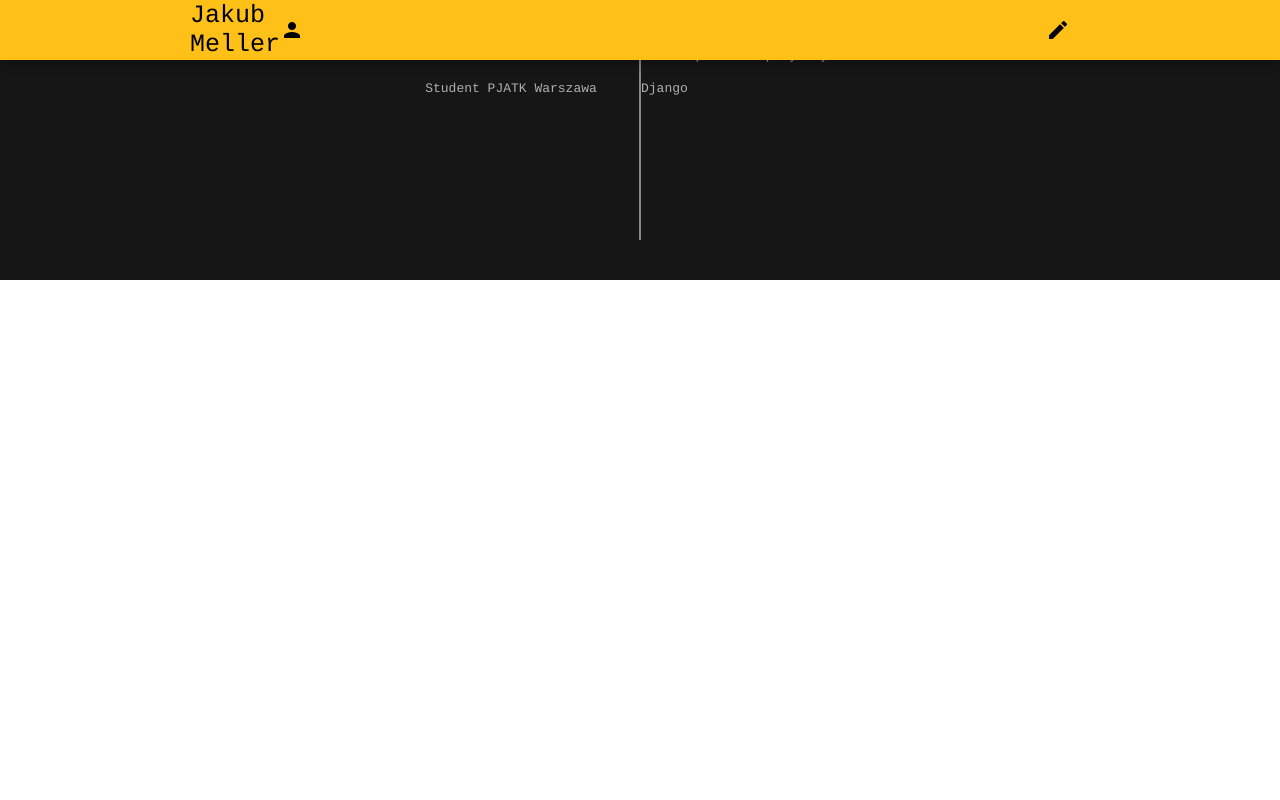
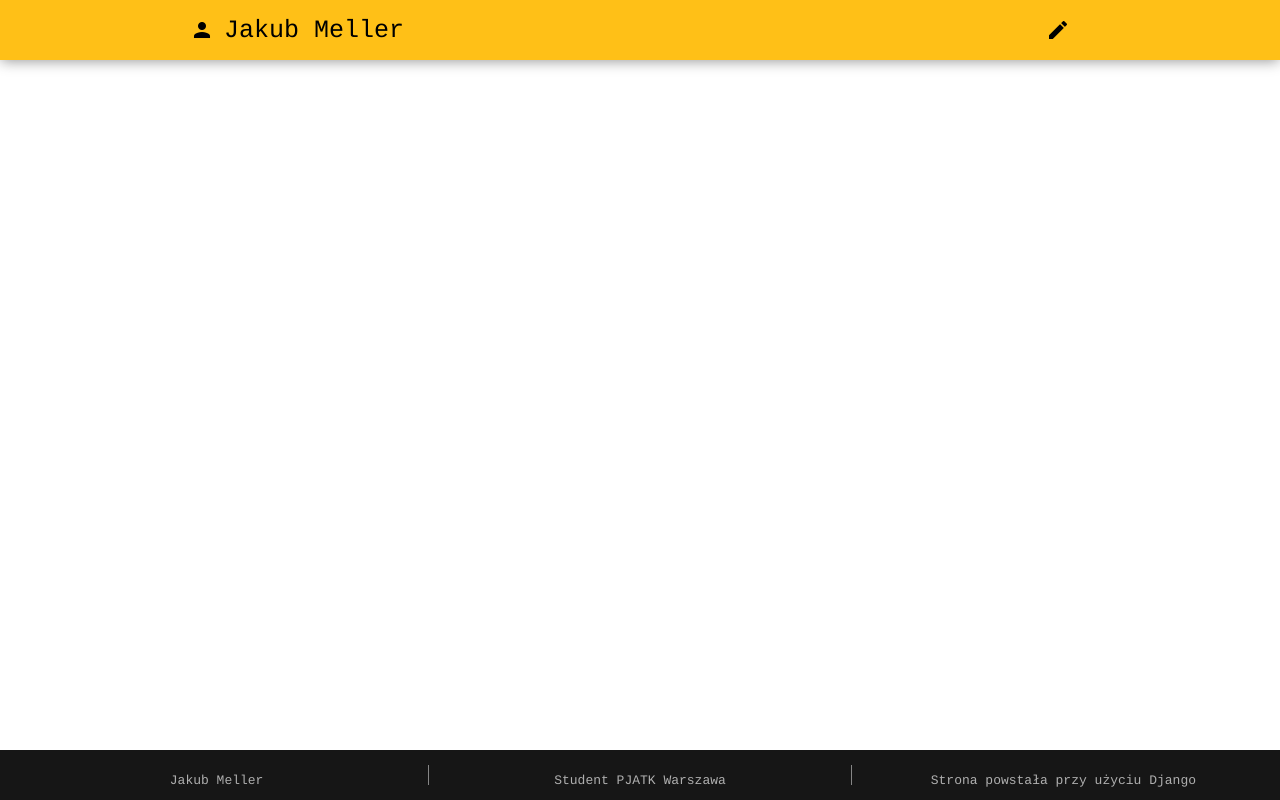
Before and after one commit to KirHanMell666/DjangoSite, a Django app: page / in a window 1280 px wide. Run offline with Django 3.2, Linux system fonts and the light colour scheme; data that the repository does not hold is empty.

Commit message:
fix footer

```diff
--- a/jakubmeller/settings.py
+++ b/jakubmeller/settings.py
@@ -130,3 +130,6 @@ STATICFILES_DIRS = [
 MEDIA_URL = '/media/'
 
 MEDIA_ROOT = os.path.join(BASE_DIR, 'media')
+
+LOGIN_REDIRECT_URL = 'fp'
+LOGOUT_REDIRECT_URL = 'fp'
--- a/jakubmeller/static/css/main.css
+++ b/jakubmeller/static/css/main.css
@@ -34,7 +34,7 @@ body {
 
 .navbar .content .logo {
     position: relative;
-    width: 100px;
+    width: 280px;
     padding: 10px;
     font-size: 25px;
     display: flex;
@@ -44,6 +44,10 @@ body {
     text-decoration: none;
     color: black;
     cursor: pointer;
+}
+
+.navbar .content .logo i{
+    padding-right: 10px;
 }
 
 .navbar .content .profile {
@@ -165,22 +169,22 @@ body {
 .footer {
     background-color: #161616;
     color: #afafaf;
-    bottom: -200px;
     left: 0;
-    width: 100%;
     clear: both;
-    position: relative;
-    height: 200px;
-    margin-top: -200px;
+    margin-top: -300px;
     display: flex;
     justify-content: center;
-    padding:40px 0;
+    padding:15px 0;
     font-weight: lighter;
     line-height: 250%;
+    position: absolute;
+    bottom: 0;
+    width: 100%;
+    height: 20px;
 }
 
 .footer-column {
-    width: 20%;
+    width: 33%;
     height: 100%;
     display: flex;
     justify-content: center;
--- a/jakubmeller/templates/jakubmeller/base.html
+++ b/jakubmeller/templates/jakubmeller/base.html
@@ -11,7 +11,10 @@
   <div class="navbar">
     <div class="content">
       <div class="side-item">
-        <a href="/" class="logo">Jakub Meller<i class="material-icons">person</i></a>
+        <a href="/" class="logo">
+          <i class="material-icons">person</i>
+           Jakub Meller
+        </a>
       </div>
       <div class="main-menu">
         <a href="" id="articles" class="main-menu-item"><i class="material-icons">edit</i></a>
@@ -29,13 +32,22 @@
     </div>
   </section>
   -->
+
   <div class="footer">
     <div class="footer-column">
-      Jakub Meller<br>
-      Student PJATK Warszawa<br>
+      <center>
+        Jakub Meller<br>
+      </center>
     </div>
     <div class="footer-column">
-      Strona powstała przy użyciu Django<br>
+      <center>
+        Student PJATK Warszawa<br>
+      </center>
+    </div>
+    <div class="footer-column">
+      <center>
+        Strona powstała przy użyciu Django<br>
+      </center>
     </div>
   </div>
 </body>
```
Also changed, not shown: db.sqlite3.
